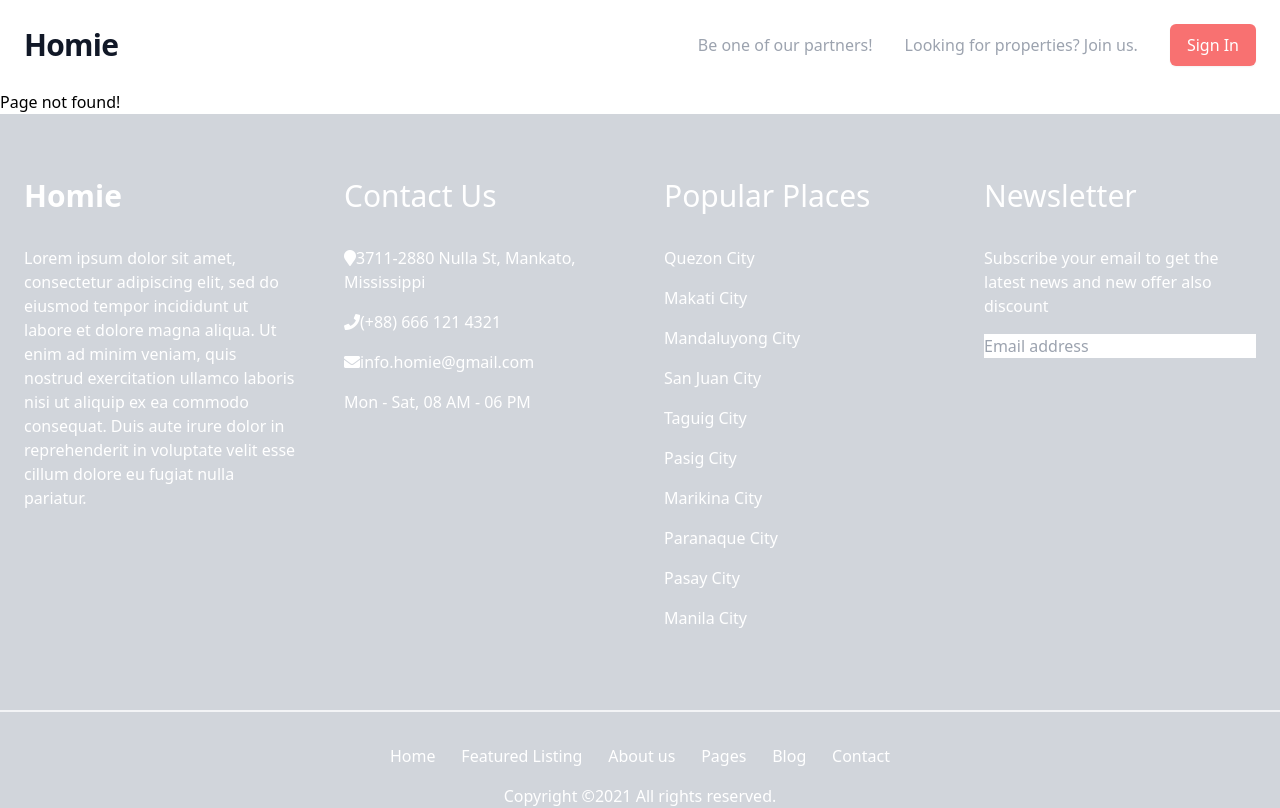
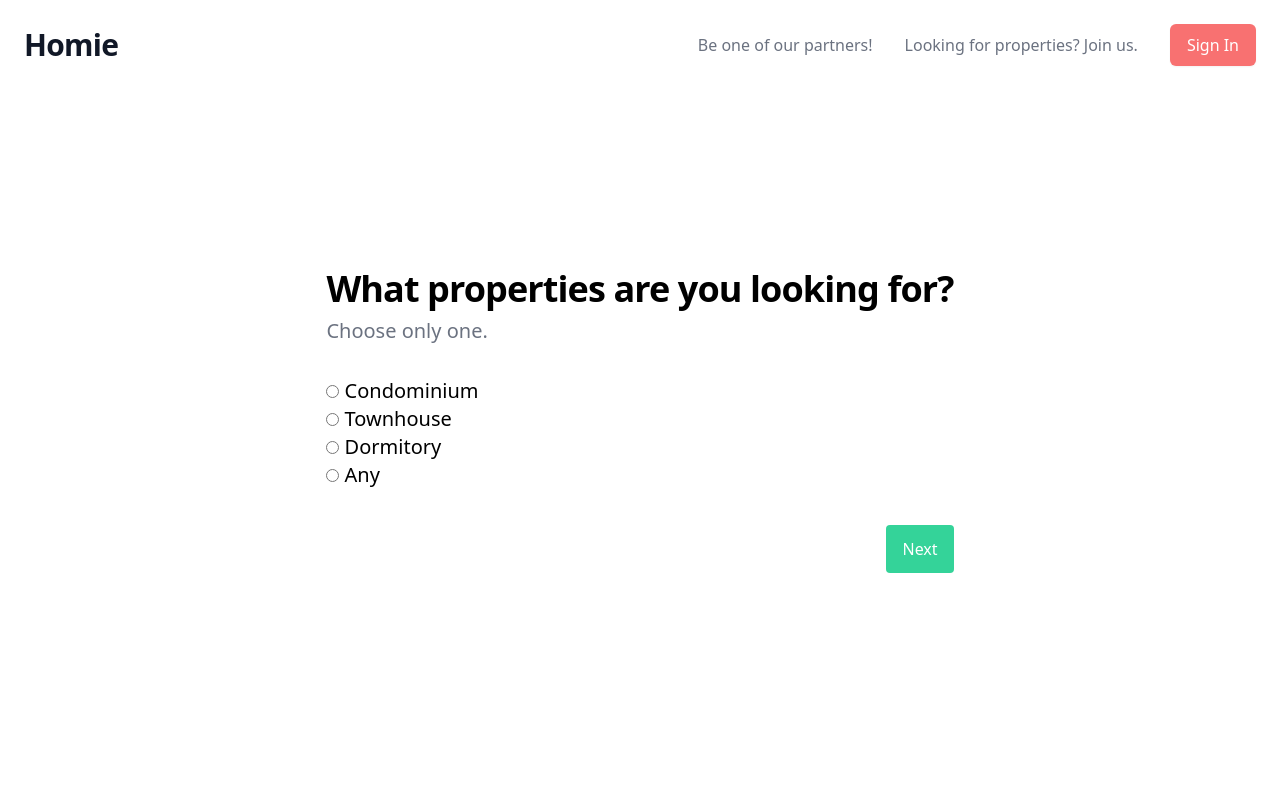
Before and after one commit to homie-avion/homie-react, a React (Create React App) app: page /search_preferences in a window 1280 px wide. Shown: the top 808 px of the page. Built offline with nearby package versions, Linux system fonts and the light colour scheme; some icons are missing.

Commit message:
adds questionnaires to recently created users/tenants

```diff
--- a/src/App.js
+++ b/src/App.js
@@ -15,6 +15,8 @@ import Modal from './components/shared/modal/modal.component'
 import SignInContainer from './containers/auth/signin.container'
 import SignUpContainer from './containers/auth/signup.container'
 import UserContainer from './containers/user/user.container'
+import SearchPreferencesContainer from './containers/user/user.searchPreferences.container'
+
 // state
 import UserState from './context/user/UserState'
 import AlertState from './context/alert/AlertState'
@@ -45,6 +47,8 @@ function App() {
                 <Route exact path="/partners/signup" component={SignUpContainer}/>
 
 
+
+                <Route exact path="/search_preferences" component={SearchPreferencesContainer}/>
                 <Route exact path="/account" component={UserContainer}/>
 
                 <Route component={NotFound}/>
--- a/src/components/layout/navbar/navbar.component.jsx
+++ b/src/components/layout/navbar/navbar.component.jsx
@@ -94,13 +94,13 @@ const Navbar = () => {
               <Fragment>
                   <Link
                   to="/partners/signup"
-                  className="ml-8 whitespace-nowrap text-base font-light text-gray-400 hover:text-purple-300"
+                  className="ml-8 whitespace-nowrap text-base font-light text-gray-500 hover:text-purple-400"
                 >
                   Be one of our partners!
                 </Link>
                 <Link
                   to="/signup"
-                  className="ml-8 whitespace-nowrap text-base font-light text-gray-400 hover:text-green-300"
+                  className="ml-8 whitespace-nowrap text-base font-light text-gray-500 hover:text-green-400"
                 >
                   Looking for properties? Join us.
                 </Link>
--- /dev/null
+++ b/src/components/pages/app/search_preferences/question.component.jsx
@@ -0,0 +1,102 @@
+import React, {Fragment} from 'react'
+import Button from '../../../shared/button/button.component'
+const Question = (props) => {
+  const { questions,
+          options,
+          questionNo,
+          handleChange,
+          handleSubmit,
+          userAnswer,
+          nextQuestion,
+          prevQuestion,} = props
+
+
+
+  const button_props = {
+    variant: "success-button",
+    text: "Submit",
+    type: "submit",
+    onClick: null
+  }
+  const previous_btn_props = {
+    variant: "success-button",
+    text: " Previous",
+    type: "submit",
+    onClick:  (e) => {
+      e.preventDefault()
+      prevQuestion()
+    }
+  }
+  const next_btn_props = {
+    variant: "success-button",
+    text: " Next ",
+    type: "submit",
+    onClick:  (e) => {
+      e.preventDefault()
+      nextQuestion()
+    }
+  }
+
+
+  const qLength = Object.keys(questions).length
+  console.log(options)
+  return (
+    <div>
+
+      <form onSubmit={handleSubmit}>
+
+        <h3 className="text-black text-4xl font-bold tracking-tight mb-2 mx-auto">
+        {questions[questionNo]}
+        </h3>
+        <p className="text-gray-500 text-xl font-light mb-8">
+          Choose only one.
+        </p>
+        <div className="mb-8">
+          {
+            options[questionNo].map((option, index) => {
+              let index1 = index + 1
+              return (<Fragment key={index1}>
+                <input
+                  type="radio"
+                  id={index1}
+                  name={questionNo}
+                  value={index1}
+                  required={index1 === 1 && true}
+                  checked={userAnswer[questionNo] === index1 ? true : false}
+                  onChange={(e) => handleChange(e)}
+                />
+                <label className="text-black text-xl font-light mb-8" htmlFor={index1}>  {option}</label>
+                <br/>
+              </Fragment>)
+            })
+          }
+        </div>
+
+
+        <div className="flex justify-end">
+          {
+          questionNo > 1 &&
+            <div className="w-max">
+              <Button {...previous_btn_props} />
+            </div>
+          }
+          {
+            qLength === questionNo ?
+              <div className="ml-2 w-max">
+                <Button {...button_props} />
+              </div>
+            :
+            <div className="ml-2 w-max">
+              <Button {...next_btn_props} />
+            </div>
+          }
+        </div>
+
+
+      </form>
+
+    </div>
+  )
+}
+
+export default Question
--- /dev/null
+++ b/src/components/pages/app/search_preferences/searchPreferences.component.jsx
@@ -0,0 +1,14 @@
+import React from 'react'
+import Question from './question.component'
+
+const SearchPreferences = (props) => {
+  return (
+    <section className="h-screen">
+      <div className= "container mx-auto px-4 h-5/6 flex justify-center items-center">
+        <Question {...props}/>
+      </div>
+    </section>
+  )
+}
+
+export default SearchPreferences
--- a/src/components/pages/home/home.component.jsx
+++ b/src/components/pages/home/home.component.jsx
@@ -8,10 +8,24 @@ const Home = () => {
   const userContext = useContext(UserContext);
   const history = useHistory();
 
-  const { token } = userContext;
+  const { token, user } = userContext;
+  if (token && user) {
 
-  if (token) {
-    history.push("/account");
+    const {
+            property_type_preference,
+            rent_price_preference,
+            length_of_stay_preference,
+            city_preference,
+          } = user
+
+    if (property_type_preference === null &&
+        rent_price_preference === null &&
+        length_of_stay_preference === null &&
+        city_preference === null ) {
+      history.push("/search_preferences");
+    } else {
+      history.push("/account");
+    }
   }
 
   return (
--- a/src/components/pages/signin/signin.component.jsx
+++ b/src/components/pages/signin/signin.component.jsx
@@ -4,7 +4,7 @@ import SignInForm from "./signin.form.component";
 
 const SignIn = (props) => {
   return (
-    <div className="bg-gray-50 min-h-screen flex flex-col">
+    <div className="bg-gray-50 h-screen flex flex-col">
       <div className="container max-w-md mx-auto flex-1 flex flex-col items-center justify-center px-2">
         <div className="bg-white px-6 py-8 rounded shadow-lg text-black w-full">
           <h1 className="mb-8 text-3xl text-center font-bold">Sign In</h1>
--- a/src/components/pages/signup/signup.component.jsx
+++ b/src/components/pages/signup/signup.component.jsx
@@ -17,7 +17,7 @@ const SignUp = (props) => {
   }
 
   return (
-    <div className="bg-gray-50 min-h-screen flex flex-col">
+    <div className="bg-gray-50 h-screen flex flex-col">
       <div className="container max-w-md mx-auto flex-1 flex flex-col items-center justify-center px-2">
         <div className="bg-white px-6 py-8 rounded shadow-lg text-black w-full">
           <h1 className="mb-8 text-3xl text-center font-bold">{header}</h1>
--- a/src/containers/auth/signin.container.jsx
+++ b/src/containers/auth/signin.container.jsx
@@ -21,11 +21,11 @@ const SignInContainer = () => {
   // Reroute to page if logged in
   if (token) {
     // history.push("/journals")
-    history.push("/account");
+    history.push("/");
   }
 
   // const reRoute = () => history.push("/journals")
-  const reRoute = () => history.push("/account");
+  const reRoute = () => history.push("/");
 
   const setAlertReRoute = (message, statusCode) => {
     if (message) {
--- a/src/containers/auth/signup.container.jsx
+++ b/src/containers/auth/signup.container.jsx
@@ -15,7 +15,7 @@ const SignUpContainer = () => {
   const { token, isLoading, signUpUser } = userContext;
 
   if (token) {
-    history.push("/account");
+    history.push("/");
   }
 
   const [email, setEmail] = useState(null);
@@ -25,7 +25,9 @@ const SignUpContainer = () => {
 
   const [mode, setMode] = useState("create");
 
-  const reRoute = () => history.push("/");
+  const reRoute = () => {
+    history.push("/")
+  };
 
   const handleSubmit = (e, data) => {
     e.preventDefault();
--- /dev/null
+++ b/src/containers/user/user.searchPreferences.container.jsx
@@ -0,0 +1,88 @@
+import React, { useContext, useState } from 'react'
+
+import UserContext from '../../context/user/userContext'
+
+import SearchPreferences from '../../components/pages/app/search_preferences/searchPreferences.component'
+// './components/pages/app/search_preferences/searchPreferences.component'
+
+const SearchPreferencesContainer = () => {
+
+  const userContext = useContext(UserContext)
+
+  const [ questionNo, setQuestionNo ] = useState(1)
+  const [userAnswer, setUserAnswer] = useState({})
+
+  const resetQuestion = () => {
+    setQuestionNo(1)
+  }
+
+  const nextQuestion = () => {
+    if (questionNo > 4) {
+      resetQuestion()
+    } else {
+      setQuestionNo(questionNo + 1)
+    }
+  }
+
+  const prevQuestion = () => {
+    if (questionNo <= 0) {
+      resetQuestion()
+    } else {
+      setQuestionNo(questionNo - 1)
+    }
+  }
+
+  const handleChange = (e) => {
+    console.log(e.target.getAttribute("name"))
+    console.log(e.target.value)
+    const questionNoSelected = e.target.getAttribute("name")
+    setUserAnswer({...userAnswer, [questionNoSelected] : parseInt(e.target.value) })
+  }
+
+  const handleSubmit = (e) => {
+    e.preventDefault()
+    console.log(e.target)
+    // console.log(e.currentTarget.getAttribute('value'))
+  }
+
+
+  const {user, token, isLoading, updateUserAccount} = userContext
+  if (token && user){
+
+  }
+  const questions = {
+    1: "What properties are you looking for?",
+    2: "What city you desired to stay?",
+    3: "What is your preferred length of stay?",
+    4: "What is your monthly budget?"
+  }
+
+  const options = {
+    1 : ["Condominium", "Townhouse", "Dormitory", "Any"],
+    2 : ["Quezon City", "Makati City", "Mandaluyong City",
+         "San Juan City", "Taguig City", "Pasig City",
+         "Marikina City", "Paranaque City", "Pasay City",
+         "Manila City", "Any"],
+    3 : ["Up to 6 months", "Maximum of 1 year", "Any"],
+    4 : ["Less than 10K Php", "Between 10K to 15K Php",
+         "Between 15K to 20K Php", "20K php and up", "Any"]
+  }
+
+  const propSent = {
+    userAnswer,
+    handleChange,
+    handleSubmit,
+    questions,
+    options,
+    user, token, isLoading, updateUserAccount,
+    questionNo,
+    nextQuestion,
+    prevQuestion,
+    resetQuestion
+  }
+  return (
+    <SearchPreferences {...propSent} />
+  )
+}
+
+export default SearchPreferencesContainer
```
